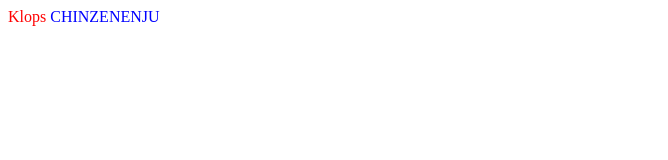
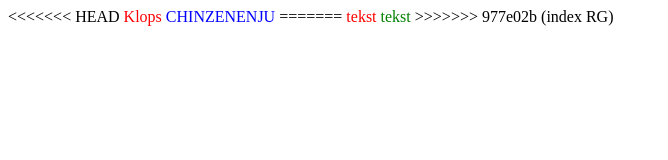
Before and after one commit to Tetmayer/Cieszyn28, a plain HTML site: page index.html in a window 1280 px wide. Shown: the whole page, without its empty margins (0-668 px from the left). Drawn offline with Linux system fonts and the light colour scheme.

Commit message:
shakalaka

```diff
--- a/index.html
+++ b/index.html
@@ -7,7 +7,12 @@
     <title>Document</title>
 </head>
 <body>
+<<<<<<< HEAD
     <font color="red">Klops</font>
     <font color="blue">CHINZENENJU</font>
+=======
+    <font color="red">tekst</font>
+    <font color="green">tekst</font>
+>>>>>>> 977e02b (index RG)
 </body>
 </html>
```
